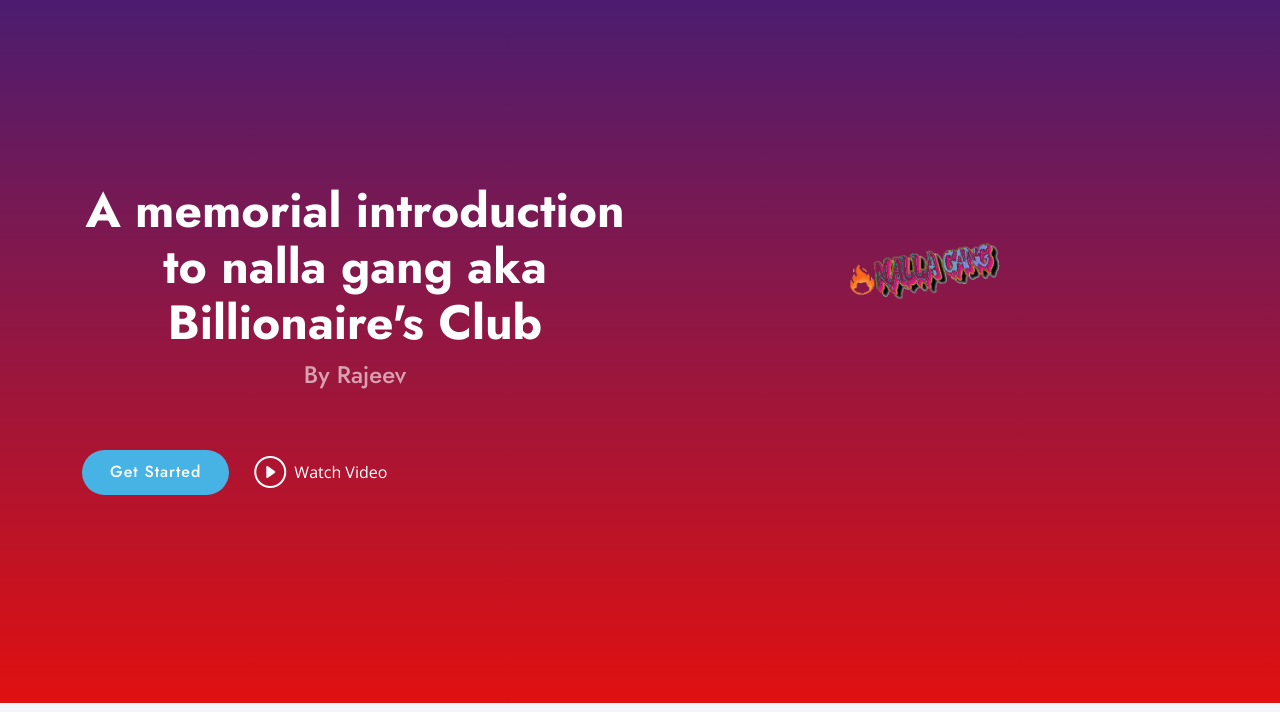
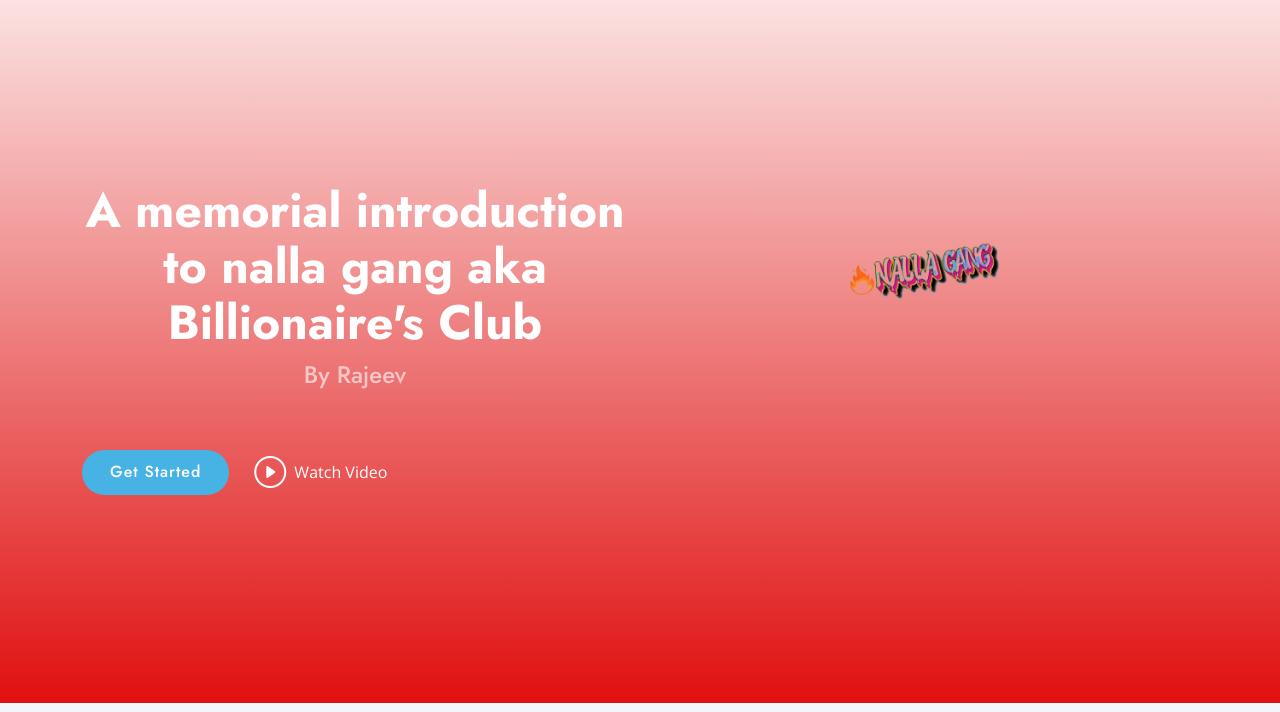
Before and after one commit to rajeevk47/Nallagangtemp, a plain HTML site: page index.html in a window 1280 px wide. Shown: the part 97-809 px from the top of the page. Drawn offline with nearby package versions, Linux system fonts and the light colour scheme.

Commit message:
Update style.css

```diff
--- a/css/style.css
+++ b/css/style.css
@@ -387,7 +387,7 @@ h6 {
 #hero {
   width: 100%;
   height: 80vh;
-  background-image:linear-gradient(rgb(55,30,125),rgb(224, 16, 16));
+  background-image:linear-gradient(#FFFFFF,rgb(224, 16, 16));
 }
 
 #hero .container {
```
